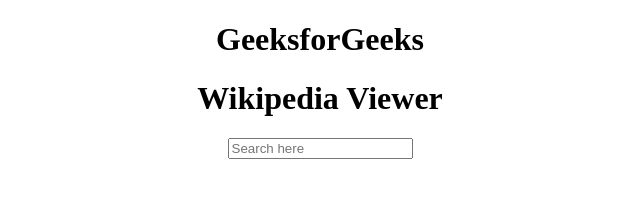
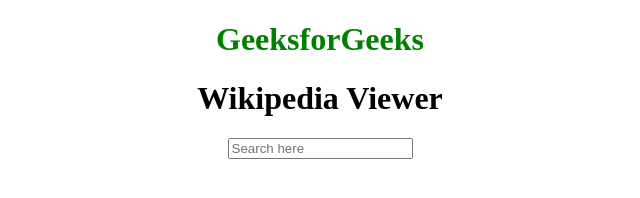
Before and after one commit to FrankGrillo1991/Wikipedia-Search, a plain HTML site: page index.html in a window 1280 px wide. Shown: the whole page, without its empty margins (320-960 px from the left). Drawn offline with nearby package versions, Linux system fonts and the light colour scheme.

Commit message:
Update styles.css

```diff
--- a/styles.css
+++ b/styles.css
@@ -1,3 +1,7 @@
 body {
     text-align: center;
 }
+
+#top {
+    color: green;
+}
```
